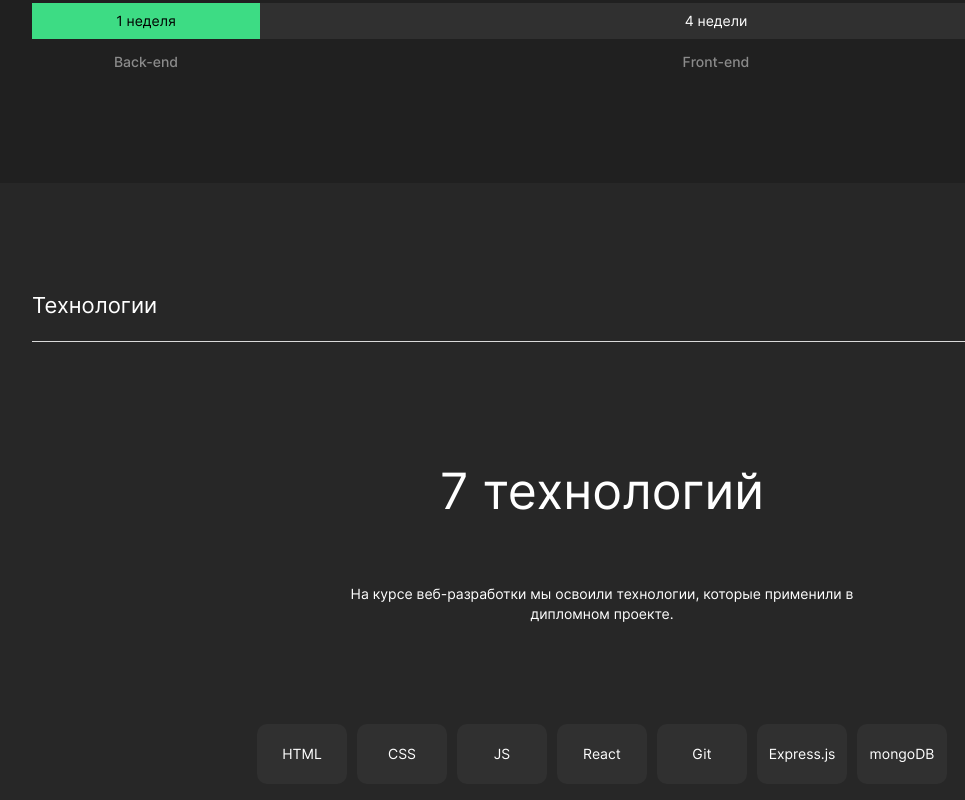
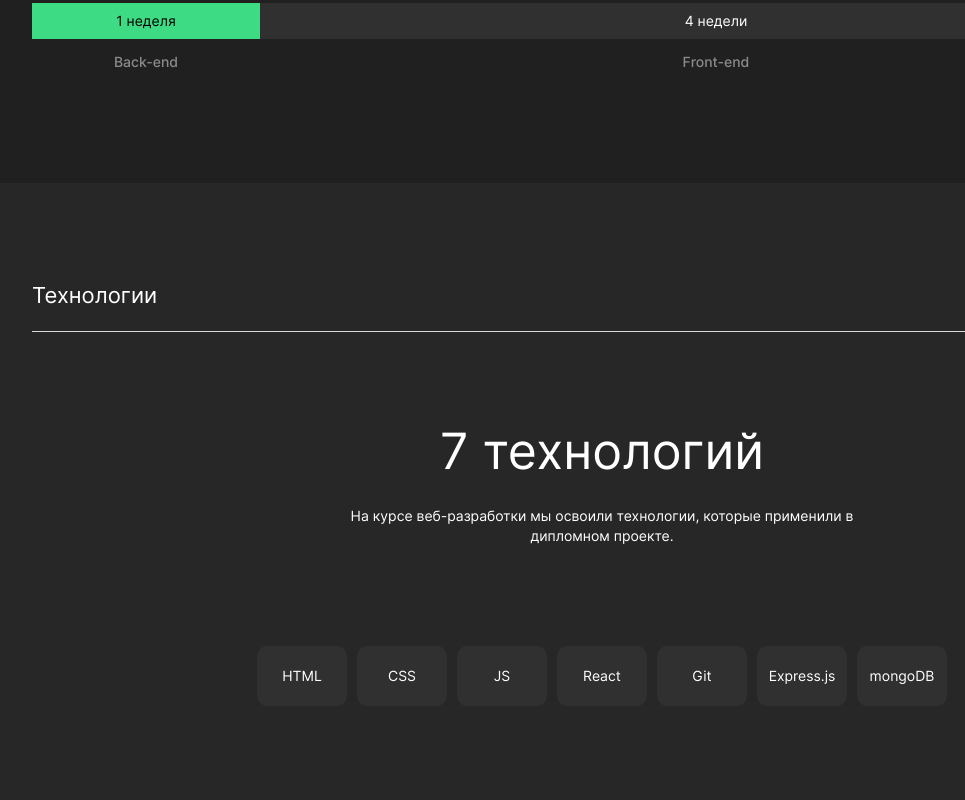
Before and after one commit to void4d/movies-explorer-frontend, a React (Create React App) app: page / in a window 1280 px wide. Shown: the part 1073-1873 px from the top of the page, without its empty margins (38-1003 px from the left). Built offline with nearby package versions, Linux system fonts and the light colour scheme.

Commit message:
fix: Скорректировать размеры в блоке Techs

```diff
--- a/src/components/Techs/Techs.css
+++ b/src/components/Techs/Techs.css
@@ -13,10 +13,10 @@
 
 .tech-project__header {
   margin: 0;
-  padding-top: 110px;
+  padding-top: 100px;
   margin-left: 70px;
   margin-right: 70px;
-  margin-bottom: 70px;
+  margin-bottom: 90px;
   font-size: 22px;
   border-bottom: 1px solid #dadada;
   padding-bottom: 23px;
@@ -41,6 +41,8 @@
   font-weight: 400;
   line-height: 58px;
   text-align: center;
+  margin: 0;
+  margin-bottom: 26px;
 }
 
 .tech-project__text {
@@ -48,6 +50,7 @@
   line-height: 20px;
   line-height: 20px;
   text-align: center;
+  margin: 0;
   margin-bottom: 100px;
 }
 
```
